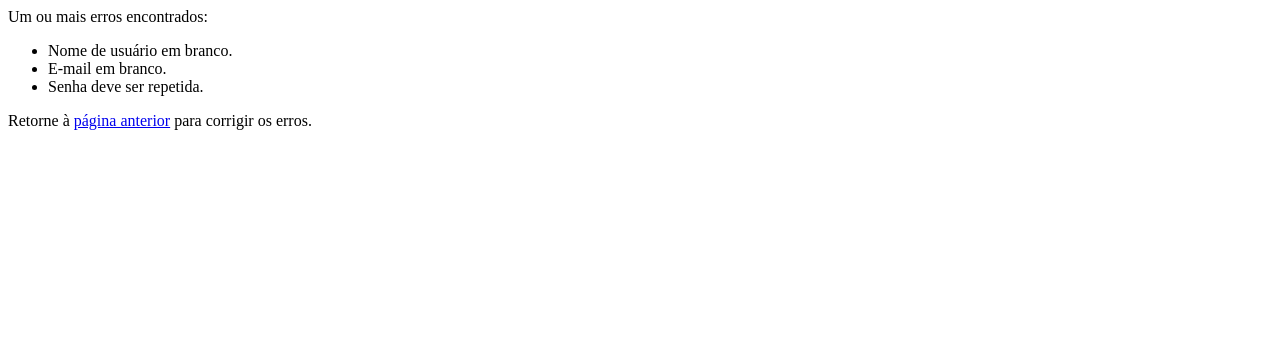
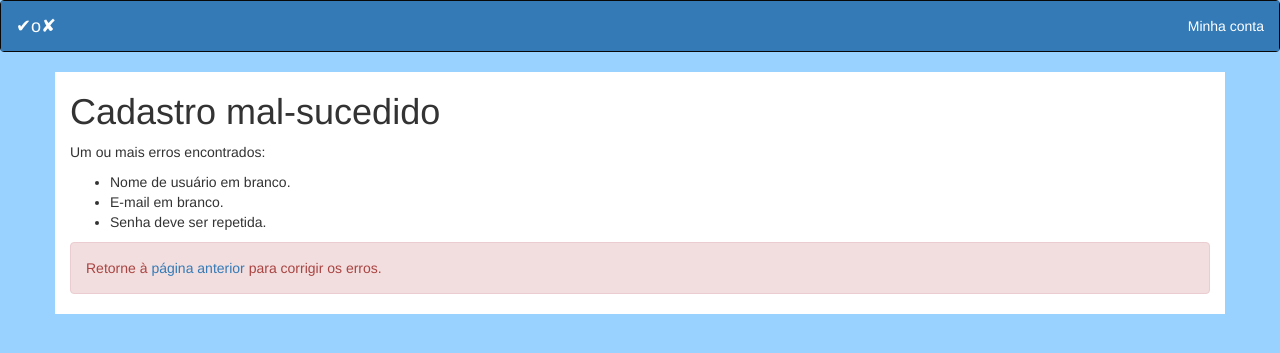
Before and after one commit to leopiccionia/VoX, a PHP site: page /cadastro.php in a window 1280 px wide. Shown: the top 353 px of the page. Run offline with PHP 8.4, Linux system fonts and the light colour scheme; data that the repository does not hold is empty; some libraries are stand-ins or nearby versions.

Commit message:
Pequenas correções de layout.

```diff
--- /dev/null
+++ b/assets/header.php
@@ -0,0 +1,5 @@
+<meta charset="utf-8">
+<meta name="viewport" content="width=device-width, initial-scale=1">
+<link rel="stylesheet" href="https://maxcdn.bootstrapcdn.com/bootstrap/3.3.5/css/bootstrap.min.css">
+<link rel="stylesheet" href="assets/style.css">
+<script src="https://ajax.googleapis.com/ajax/libs/jquery/1.11.3/jquery.min.js"></script>
--- /dev/null
+++ b/assets/navbar.php
@@ -0,0 +1,12 @@
+<nav class="navbar navbar-inverse">
+    <div class="container-fluid">
+        <div class="navbar-header">
+            <a class="navbar-brand" href="index.php">✔o✘</a>
+        </div>
+        <div>
+            <ul class="nav navbar-nav navbar-right">
+                <li><a href="conta.php">Minha conta</a></li>
+            </ul>
+        </div>
+    </div>
+</nav>
--- a/assets/style.css
+++ b/assets/style.css
@@ -14,6 +14,19 @@ body{
     font-size: 500%;
 }
 
+.main-container{
+    background-color: white;
+    min-height: 50%;
+}
+
+.container-fluid{
+    background-color: #337AB7; /* same color as btn-primary */
+}
+
+.container-fluid a{
+    color: white !important;
+}
+
 .login{
     text-align: center;
     margin: auto;
--- a/cadastro.php
+++ b/cadastro.php
@@ -1,3 +1,4 @@
+<!DOCTYPE html>
 <?php
     $usuario = $_POST['cadastro_usuario'];
     $email = $_POST['cadastro_email'];
@@ -39,16 +40,30 @@
         array_push($mensagem_erro, 'Senhas não batem.');
     }
 
+?>
+<html>
+<head>
+	<title>VoX</title>
+	<?php require 'assets/header.php' ?>
+</head>
+<body>
+    <?php include 'assets/navbar.php' ?>
+    <div class="container main-container">
+        <?php
             if($erro_preenchimento){
+                echo '<h1>Cadastro mal-sucedido</h1>';
                 echo '<p>Um ou mais erros encontrados:</p><ul>';
                 foreach($mensagem_erro as $erro){
                     echo '<li>' .$erro .'</li>';
                 }
                 echo '</ul>';
-        echo '<p>Retorne à <a href="index.php">página anterior</a> para corrigir os erros.</p>';
+                echo '<div class="alert alert-danger">Retorne à <a href="index.php">página anterior</a> para corrigir os erros.</div>';
             }
             else{
-        /* Cadastrar */
-        echo '<p>Sucesso, filhão!</p>';
+                echo '<h1>Cadastro bem-sucedido</h1>';
+                echo '<p>Seu cadastro foi completado com sucesso. Use a barra superior para navegar no site.</p>';
             }
         ?>
+    </div>
+</body>
+</html>
--- a/index.php
+++ b/index.php
@@ -2,11 +2,7 @@
 <html>
 <head>
 	<title>VoX</title>
-	<meta charset="utf-8">
-	<meta name="viewport" content="width=device-width, initial-scale=1">
-	<link rel="stylesheet" href="https://maxcdn.bootstrapcdn.com/bootstrap/3.3.5/css/bootstrap.min.css">
-	<link rel="stylesheet" href="assets/style.css">
-	<script src="https://ajax.googleapis.com/ajax/libs/jquery/1.11.3/jquery.min.js"></script>
+	<?php require 'assets/header.php' ?>
 </head>
 <body>
 	<div class="container">
```
Lines whose indentation alone changed are shown as unchanged.
